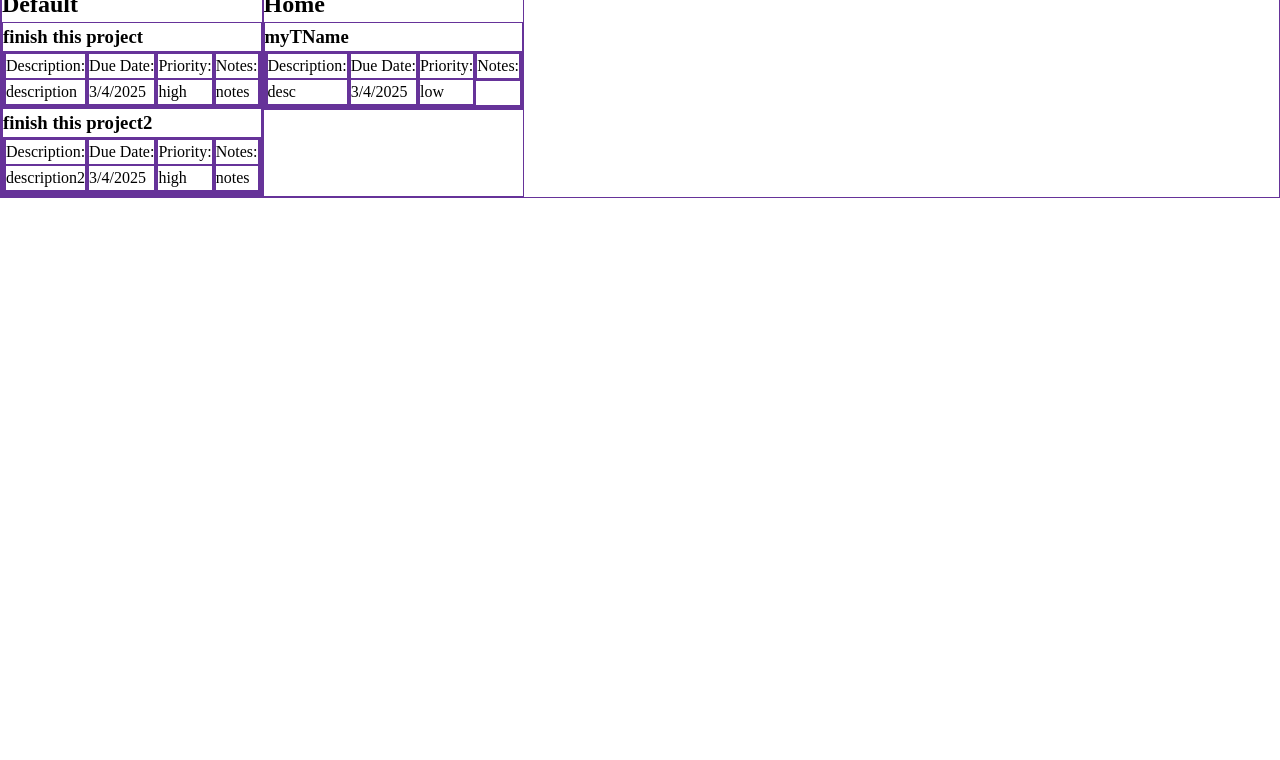
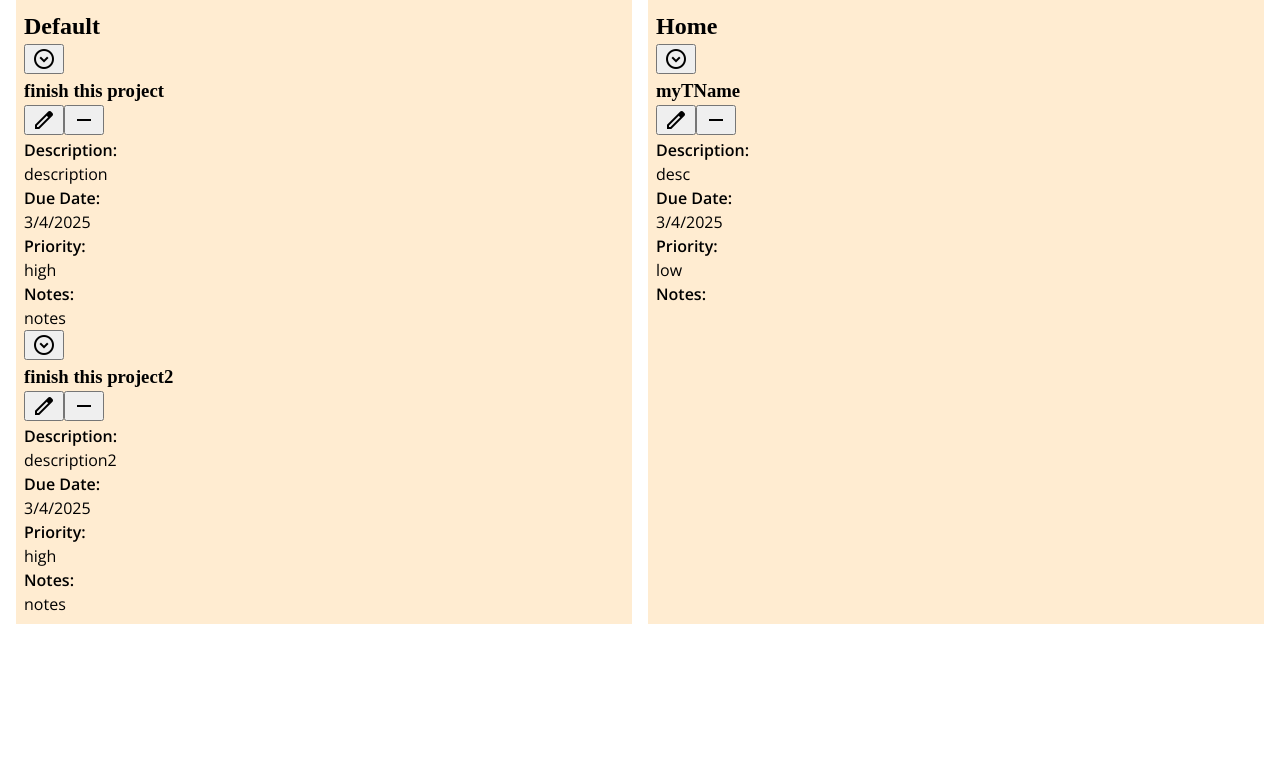
Before and after one commit to o-robison/odin-todo, a website built with webpack: page src/template.html in a window 1280 px wide. Shown: the part 40-800 px from the top of the page. Built offline with nearby package versions, Linux system fonts and the light colour scheme; files whose address does not match are found by name; a web font is replaced by a local one.

Commit message:
add icon buttons

```diff
--- a/src/styles.css
+++ b/src/styles.css
@@ -1,9 +1,35 @@
-div {
-    border: 1px solid rebeccapurple;
+:root {
+    --text-color: #001524;
+    --text-color-light: #404a52;
+    --brand-primary: #15616d;
+    --brand-secondary: #ff7d00;
+    --background-color: #ffecd1;
+    --white: #fff;
+}
+
+h1, h2, h3, h4 {
+    font-family: "Kiwi Maru", serif;
+}
+
+body {
+    font-family: "Open Sans", sans-serif;
 }
 
 #content {
+    margin: 16px;
+    display: grid;
+    grid-template-columns: 1fr 1fr;
+    gap: 16px;
+}
+
+.project {
+    background-color: var(--background-color);
+    padding: 8px;
+}
+
+.expandable {
     display: flex;
+    flex-direction: column;
 }
 
 .label-value {
@@ -11,6 +37,6 @@ div {
     flex-direction: column;
 }
 
-.expandable {
-    display: flex;
+.label {
+    font-weight: 600;
 }
--- a/src/template.html
+++ b/src/template.html
@@ -4,6 +4,10 @@
     <meta charset="UTF-8">
     <meta name="viewport" content="width=device-width, initial-scale=1.0">
     <title>Document</title>
+    <link rel="preconnect" href="https://fonts.googleapis.com">
+    <link rel="preconnect" href="https://fonts.gstatic.com" crossorigin>
+    <link href="https://fonts.googleapis.com/css2?family=Kiwi+Maru&family=Open+Sans:ital,wght@0,300..800;1,300..800&display=swap" rel="stylesheet">
+    <link rel="stylesheet" href="https://fonts.googleapis.com/css2?family=Material+Symbols+Outlined:opsz,wght,FILL,GRAD@24,400,0,0&icon_names=edit,expand_circle_down,remove" />
 </head>
 <body>
     <header>
--- a/src/ui.js
+++ b/src/ui.js
@@ -9,6 +9,7 @@ export class ScreenController {
     draw(projectList) {
         for(const project of projectList.projects) {
             const listDiv = document.createElement("div");
+            listDiv.classList.add("project");
             const listTitle = document.createElement("h2");
             const list = document.createElement("div");
             list.classList.add("todo-list");
@@ -19,9 +20,20 @@ export class ScreenController {
                 const todoDiv = document.createElement("div");
                 todoDiv.classList.add("todo-item");
 
+                const todoTitleDiv = document.createElement("div");
+                todoTitleDiv.classList.add("todo-title");
+                this.drawMaterialIconButton(todoTitleDiv, "expand_circle_down");
+
+                const buttonRow = document.createElement("div");
+                buttonRow.classList.add("button-row");
+                this.drawMaterialIconButton(buttonRow, "edit");
+                this.drawMaterialIconButton(buttonRow, "remove");
+
                 const todoTitle = document.createElement("h3");
                 todoTitle.innerHTML = todo.title;
-                todoDiv.appendChild(todoTitle);
+                todoTitleDiv.appendChild(todoTitle);
+                todoTitleDiv.appendChild(buttonRow);
+                todoDiv.appendChild(todoTitleDiv);
 
                 const expandDiv = document.createElement("div");
                 expandDiv.classList.add("expandable");
@@ -51,4 +63,11 @@ export class ScreenController {
         containerDiv.appendChild(valueDiv);
         target.appendChild(containerDiv);
     }
+    drawMaterialIconButton(target, iconName) {
+        const myButton = document.createElement("button");
+        myButton.classList.add("icon-button");
+        myButton.classList.add("material-symbols-outlined");
+        myButton.textContent = iconName;
+        target.appendChild(myButton);
+    }
 }
```
